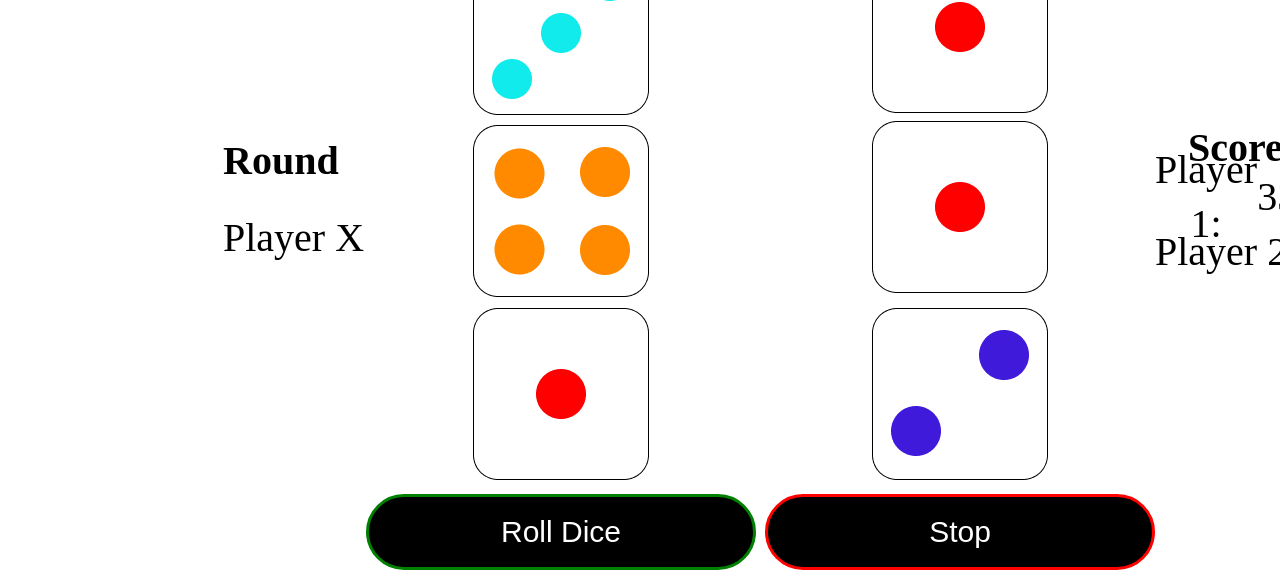
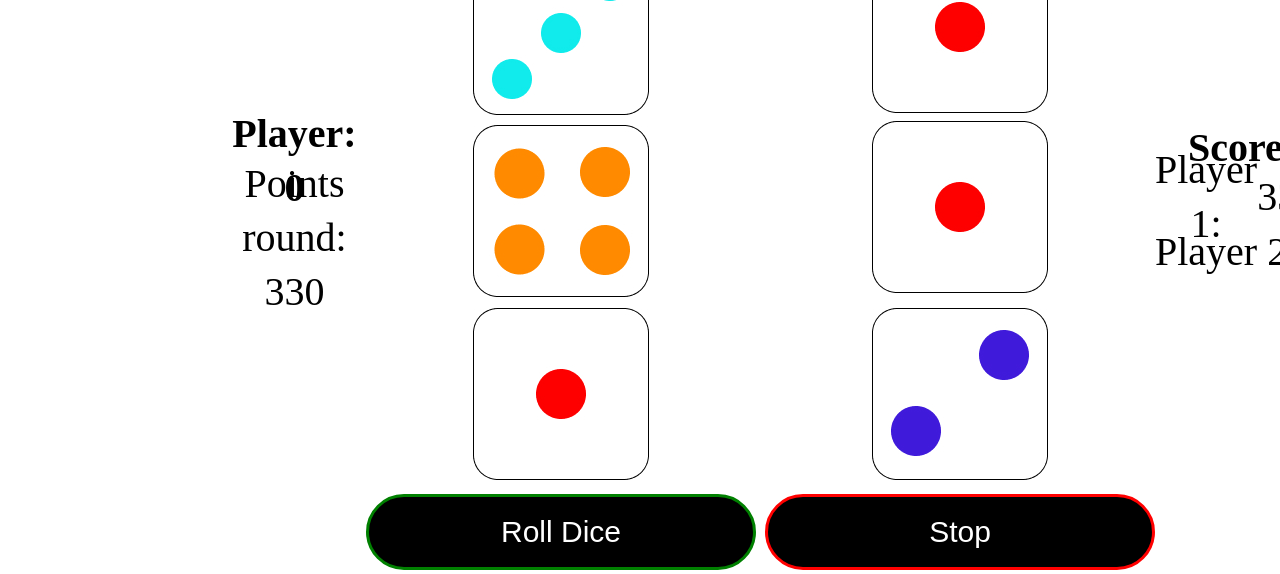
Before and after one commit to ElielCalore/Project1_DiceGame, a plain HTML site: page home.html in a window 1280 px wide. Both pictures are taken after a click on the button "Roll Dice". Shown: the part 226-800 px from the top of the page. Drawn offline with Linux system fonts and the light colour scheme.

Commit message:
change ok 14062022 10:29

```diff
--- a/assets/scripts/dice.js
+++ b/assets/scripts/dice.js
@@ -30,10 +30,11 @@ class dice {
     printScore(array, index) {
         let score = document.getElementsByClassName("score");
         let player = document.getElementById("player");
+        let playerResult = document.getElementById("playerResult");
         let result = this.vectorComparison(array, index);
-        score[index].innerText = result;
-        console.log("Player " + index + " pontos: " + this.score[index]);
-        // player.innerText = index.toString();
+        score[index].innerText = this.score[index];
+        player.innerText = "Player: " + index.toString();
+        playerResult.innerText = "Points round: " + result.toString();
         return result;
     }
     stopRound(index) {}
--- a/assets/styles/home.css
+++ b/assets/styles/home.css
@@ -222,4 +222,6 @@
 
 .score {}
 
-.player {}
+#player {}
+
+#playerResult {}
--- a/home.html
+++ b/home.html
@@ -30,9 +30,11 @@
             <div class="score"></div>
         </div>
 
-        <div class="textPlayerRound">Round</div>
+        <div class="textPlayerRound">
+            <div id="player">Round:</div>
+        </div>
         <div class="textPlayerRoundResult">
-            <div class="score">Player X</div>
+            <div id="playerResult">Player X</div>
         </div>
 
         <!-- <img src="./assets/images/image_tag_player.jpg " class="tag_player" /> -->
@@ -59,7 +61,6 @@
     </footer>
     <script src="./assets/scripts/dice.js"></script>
     <script src="./assets/scripts/index.js"></script>
-    <script src="./assets/sounds/"></script>
 </body>
 
 </html>
```
